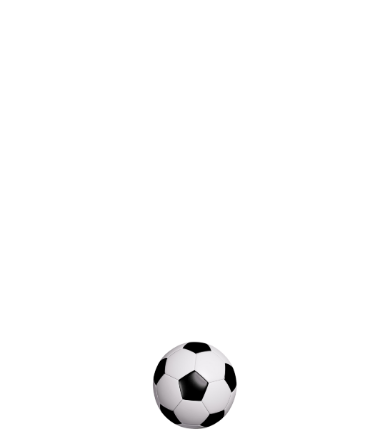
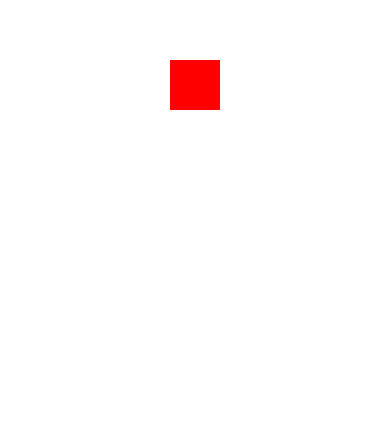
Before and after one commit to S0LEI1/Mobile_nang_cao, a React Native app in the folder LeVanNgoc_20022421/: screen / in a window 390 px wide. Shown: the part 537-972 px from the top of the page. After the commit the page ends 844 px from the top, so only its background shows below. Built offline with nearby package versions, Linux system fonts and the light colour scheme.

Commit message:
finish 1C

```diff
--- a/LeVanNgoc_20022421/App.js
+++ b/LeVanNgoc_20022421/App.js
@@ -2,12 +2,14 @@ import { StatusBar } from 'expo-status-bar';
 import { StyleSheet, Text, View } from 'react-native';
 import Cau1A from './screen/cau1a';
 import Cau1B from './screen/cau1b';
+import Cau1C from './screen/cau1c';
 
 export default function App() {
   return (
     <View style={styles.container}>
       {/* <Cau1A /> */}
-      <Cau1B />
+      {/* <Cau1B /> */}
+      <Cau1C />
     </View>
   );
 }
--- /dev/null
+++ b/LeVanNgoc_20022421/screen/cau1c.js
@@ -0,0 +1,23 @@
+import { View, Text, Animated } from 'react-native'
+import React,{useRef, useEffect} from 'react'
+
+const Cau1C = () => {
+    const position = useRef(new Animated.Value(-100)).current;
+    useEffect(()=>{
+        Animated.spring(position,{
+            toValue:200,
+            friction:2,
+            tension:100
+        }).start()
+    })
+
+  return (
+    <View>
+      <Animated.View style={{width:50, height:50, backgroundColor:'red', transform:[{
+        translateY: position
+      }]}}></Animated.View>
+    </View>
+  )
+}
+
+export default Cau1C
```
